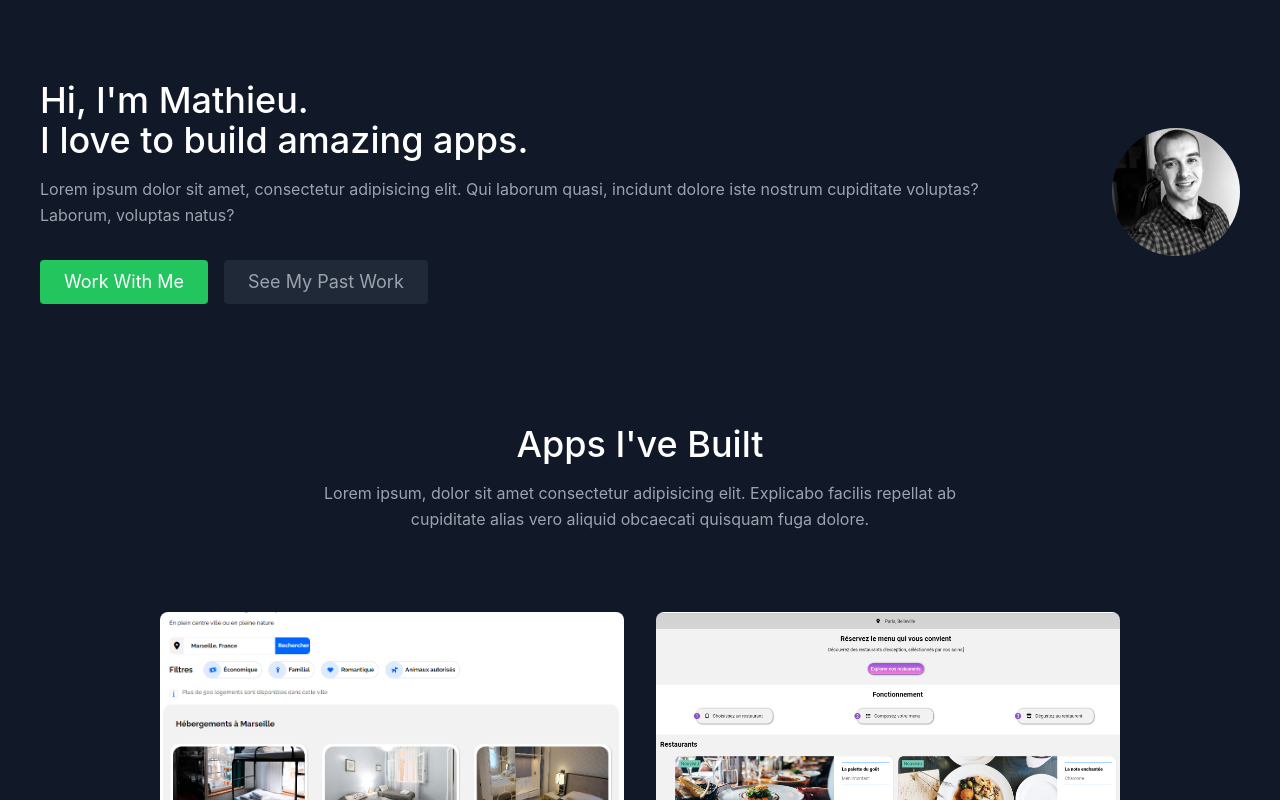
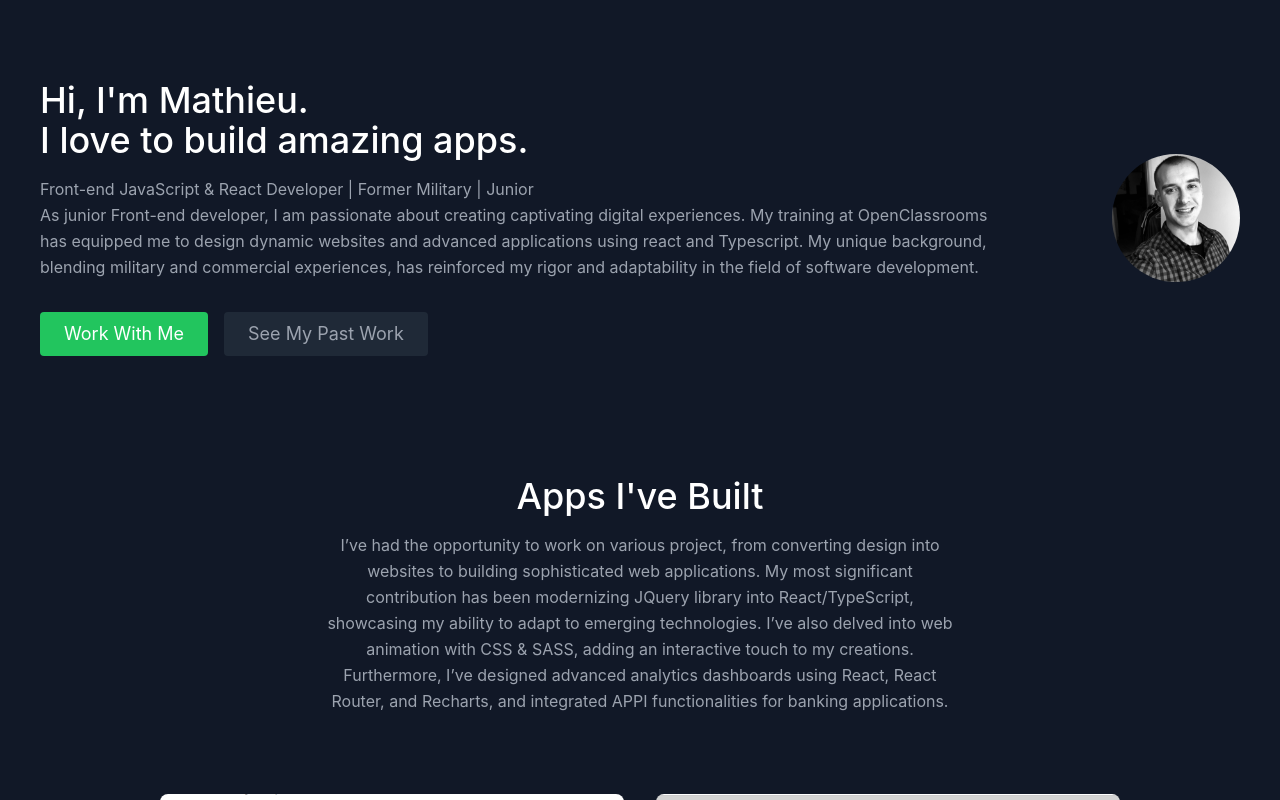
Before and after one commit to abaddon101/portfolio-mathieu-roussel, a React (Create React App) app: page / in a window 1280 px wide. Both pictures are taken after a click on the button "See My Past Work". Shown: the top 800 px of the page. Built offline with nearby package versions, Linux system fonts and the light colour scheme.

Commit message:
add description in about component and project componenent

```diff
--- a/src/Components/About.tsx
+++ b/src/Components/About.tsx
@@ -20,9 +20,14 @@ function About() {
             apps.
           </h1>
           <p className="mb-8 leading-relaxed">
-            Lorem ipsum dolor sit amet, consectetur adipisicing elit. Qui
-            laborum quasi, incidunt dolore iste nostrum cupiditate voluptas?
-            Laborum, voluptas natus?
+            Front-end JavaScript & React Developer | Former Military | Junior
+            <br />
+            As junior Front-end developer, I am passionate about creating
+            captivating digital experiences. My training at OpenClassrooms has
+            equipped me to design dynamic websites and advanced applications
+            using react and Typescript. My unique background, blending military
+            and commercial experiences, has reinforced my rigor and adaptability
+            in the field of software development.
           </p>
           <div className="flex justify-center">
             <a
--- a/src/Components/Projects.tsx
+++ b/src/Components/Projects.tsx
@@ -12,9 +12,15 @@ export default function Projects() {
             Apps I've Built
           </h1>
           <p className="lg:w-2/3 mx-auto leading-relaxed text-base">
-            Lorem ipsum, dolor sit amet consectetur adipisicing elit. Explicabo
-            facilis repellat ab cupiditate alias vero aliquid obcaecati quisquam
-            fuga dolore.
+            I’ve had the opportunity to work on various project, from converting
+            design into websites to building sophisticated web applications. My
+            most significant contribution has been modernizing JQuery library
+            into React/TypeScript, showcasing my ability to adapt to emerging
+            technologies. I’ve also delved into web animation with CSS & SASS,
+            adding an interactive touch to my creations. Furthermore, I’ve
+            designed advanced analytics dashboards using React, React Router,
+            and Recharts, and integrated APPI functionalities for banking
+            applications.
           </p>
         </div>
         <div className="flex flex-wrap -m-4">
@@ -22,7 +28,8 @@ export default function Projects() {
             <a
               href={project.link}
               key={project.image}
-              className="sm:w-1/2 w-100 p-4">
+              className="sm:w-1/2 w-100 p-4"
+            >
               <div className="flex relative">
                 <img
                   alt="miniatures"
@@ -37,7 +44,6 @@ export default function Projects() {
                     {project.title}
                   </h1>
                   <p className="leading-relaxed">{project.description}</p>
-
                 </div>
               </div>
             </a>
```
